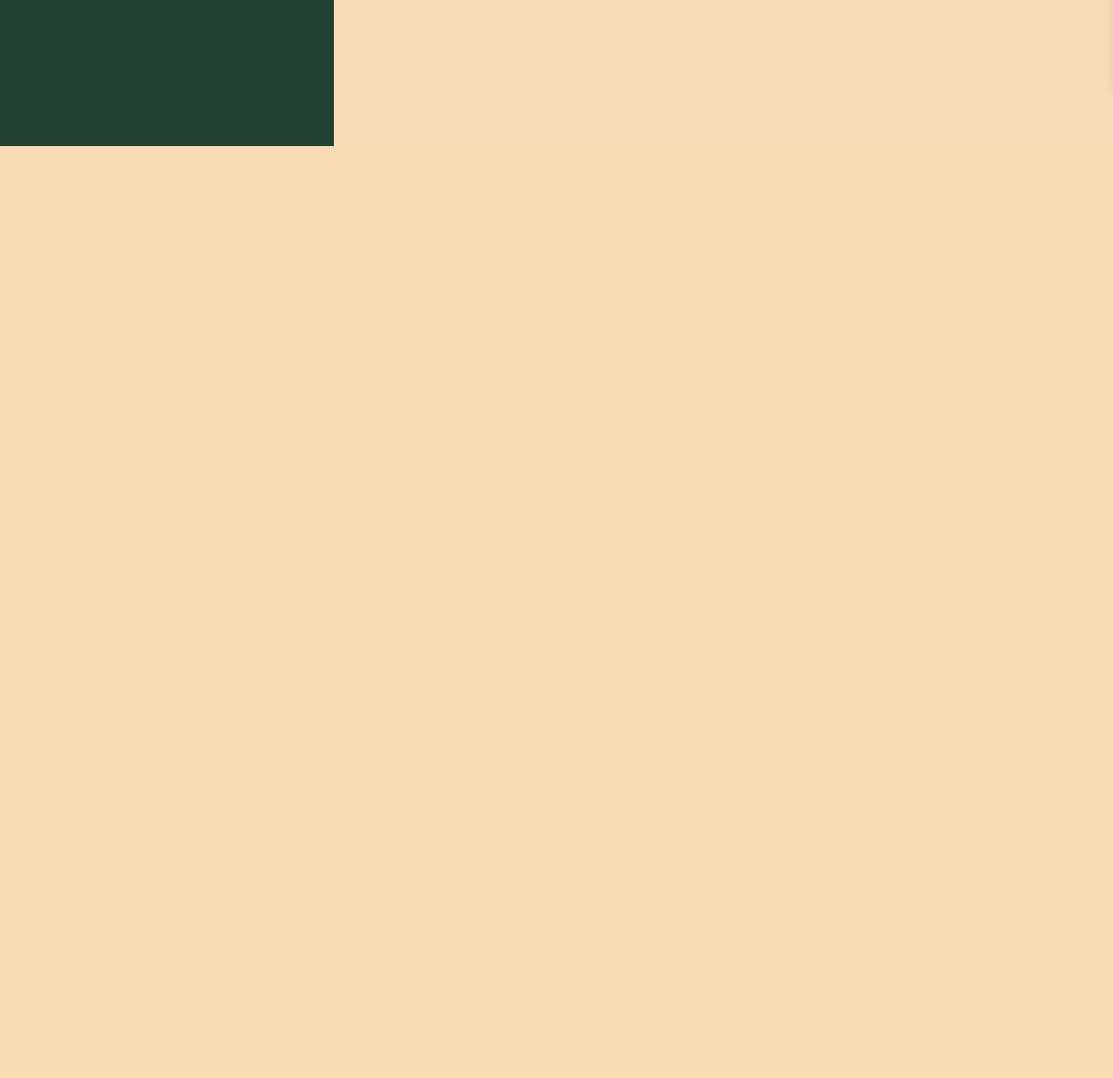
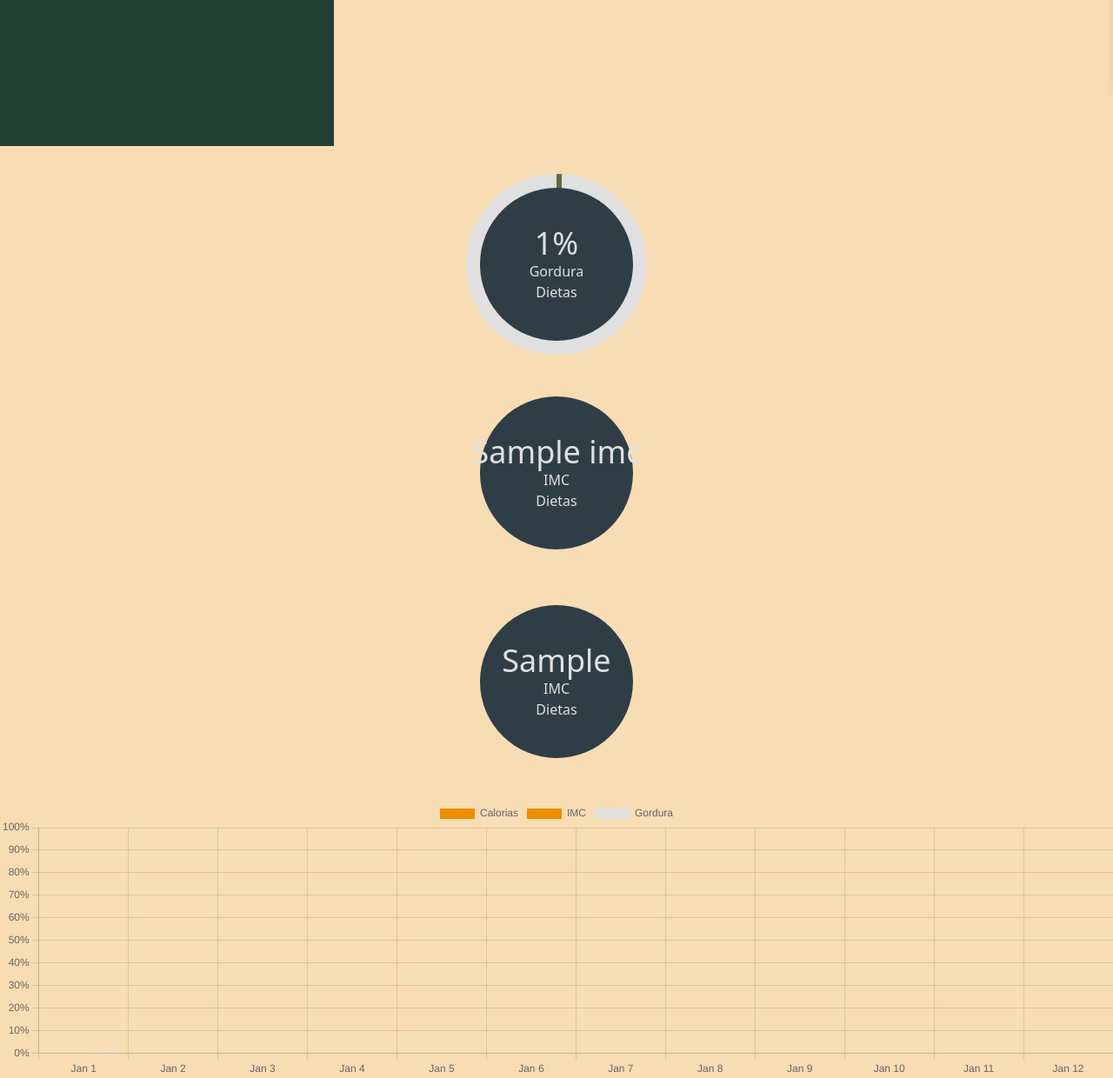
Before and after one commit to amjvidal/Vigorize, a Flask app: template templates/perfil.html in a window 1280 px wide. Shown: the part 702-1942 px from the top of the page at 87% size. Before the commit the page ends 870 px from the top, so only its background shows below. Run offline with Flask 3, Linux system fonts and the light colour scheme; the template is opened without the code that fills it: most values are stand-ins (such as "Sample title", 1, 10 or a date in 2020).

Commit message:
feat: Implementar cálculos de IMC, TMB e percentual de gordura

```diff
--- a/routes/login.py
+++ b/routes/login.py
@@ -1,5 +1,7 @@
+import json
 from flask import Blueprint, render_template, request, redirect,url_for, flash
 from firebaseAuth import loginfb, auth, db, emailDb, firstLogin
+
 
 login_routes = Blueprint('login', __name__)
 
--- a/static/css/main.css
+++ b/static/css/main.css
@@ -562,6 +562,14 @@ video {
   position: fixed;
 }
 
+.absolute {
+  position: absolute;
+}
+
+.relative {
+  position: relative;
+}
+
 .left-0 {
   left: 0px;
 }
@@ -604,12 +612,28 @@ video {
   margin-right: auto;
 }
 
+.mb-2 {
+  margin-bottom: 0.5rem;
+}
+
 .mb-4 {
   margin-bottom: 1rem;
 }
 
+.mb-6 {
+  margin-bottom: 1.5rem;
+}
+
 .ms-2 {
   margin-inline-start: 0.5rem;
+}
+
+.mt-6 {
+  margin-top: 1.5rem;
+}
+
+.mt-8 {
+  margin-top: 2rem;
 }
 
 .block {
@@ -636,6 +660,14 @@ video {
   display: none;
 }
 
+.h-44 {
+  height: 11rem;
+}
+
+.h-52 {
+  height: 13rem;
+}
+
 .h-\[70px\] {
   height: 70px;
 }
@@ -660,6 +692,14 @@ video {
   width: 8rem;
 }
 
+.w-44 {
+  width: 11rem;
+}
+
+.w-52 {
+  width: 13rem;
+}
+
 .w-\[30\%\] {
   width: 30%;
 }
@@ -727,6 +781,14 @@ video {
   margin-bottom: calc(0.5rem * var(--tw-space-y-reverse));
 }
 
+.rounded {
+  border-radius: 0.25rem;
+}
+
+.rounded-full {
+  border-radius: 9999px;
+}
+
 .rounded-lg {
   border-radius: 0.5rem;
 }
@@ -749,9 +811,19 @@ video {
   background-color: rgb(35 64 53 / var(--tw-bg-opacity));
 }
 
+.bg-\[\#2f3e46\] {
+  --tw-bg-opacity: 1;
+  background-color: rgb(47 62 70 / var(--tw-bg-opacity));
+}
+
 .bg-\[\#ED8D00\] {
   --tw-bg-opacity: 1;
   background-color: rgb(237 141 0 / var(--tw-bg-opacity));
+}
+
+.bg-\[\#F3D3A0\] {
+  --tw-bg-opacity: 1;
+  background-color: rgb(243 211 160 / var(--tw-bg-opacity));
 }
 
 .bg-\[\#F8DCB3\] {
@@ -771,22 +851,69 @@ video {
   padding: 1rem;
 }
 
+.px-3 {
+  padding-left: 0.75rem;
+  padding-right: 0.75rem;
+}
+
+.px-6 {
+  padding-left: 1.5rem;
+  padding-right: 1.5rem;
+}
+
+.px-8 {
+  padding-left: 2rem;
+  padding-right: 2rem;
+}
+
+.py-2 {
+  padding-top: 0.5rem;
+  padding-bottom: 0.5rem;
+}
+
 .py-4 {
   padding-top: 1rem;
   padding-bottom: 1rem;
+}
+
+.pb-8 {
+  padding-bottom: 2rem;
+}
+
+.pt-6 {
+  padding-top: 1.5rem;
 }
 
 .pt-\[70px\] {
   padding-top: 70px;
 }
 
+.text-center {
+  text-align: center;
+}
+
 .text-right {
   text-align: right;
+}
+
+.text-2xl {
+  font-size: 1.5rem;
+  line-height: 2rem;
+}
+
+.text-4xl {
+  font-size: 2.25rem;
+  line-height: 2.5rem;
 }
 
 .text-5xl {
   font-size: 3rem;
   line-height: 1;
+}
+
+.text-base {
+  font-size: 1rem;
+  line-height: 1.5rem;
 }
 
 .text-sm {
@@ -807,14 +934,33 @@ video {
   font-weight: 600;
 }
 
+.leading-tight {
+  line-height: 1.25;
+}
+
+.text-\[\#234035\] {
+  --tw-text-opacity: 1;
+  color: rgb(35 64 53 / var(--tw-text-opacity));
+}
+
 .text-\[\#F8DCB3\] {
   --tw-text-opacity: 1;
   color: rgb(248 220 179 / var(--tw-text-opacity));
 }
 
+.text-\[\#e0e0e0\] {
+  --tw-text-opacity: 1;
+  color: rgb(224 224 224 / var(--tw-text-opacity));
+}
+
 .text-black {
   --tw-text-opacity: 1;
   color: rgb(0 0 0 / var(--tw-text-opacity));
+}
+
+.text-gray-700 {
+  --tw-text-opacity: 1;
+  color: rgb(55 65 81 / var(--tw-text-opacity));
 }
 
 .text-white {
--- a/templates/perfil.html
+++ b/templates/perfil.html
@@ -2,7 +2,7 @@
 <html>
 <head>
     <meta charset="utf-8">
-    <link rel="stylesheet" href="/static/css/main.css ">
+    <link rel="stylesheet" href="/static/css/main.css">
     <title>Vigorize</title>
     <style>
         /* Estilo adicional para a transição da aba */
@@ -14,6 +14,7 @@
             transform: translateX(0);
         }
     </style>
+    <script src="https://cdn.jsdelivr.net/npm/chart.js"></script>
     <script>
         function showFlashMessages(messages) {
             messages.forEach(message => {
@@ -21,76 +22,152 @@
             });
         }
     </script>
-
-
 </head>
 <body class="bg-[#F8DCB3] min-h-screen">
-    <header class=" h-[70px] bg-[#234035] w-full mx-auto fixed top-0 left-0 right-0 z-10">
+    <header class="h-[70px] bg-[#234035] w-full mx-auto fixed top-0 left-0 right-0 z-10">
         <nav class="flex justify-between items-center space-x-6 py-4">
-            <img src="{{ url_for('static', filename='VIGORIZE_bege.svg') }}" alt="Logo VIGORIZE" class=" w-12">
+            <img src="{{ url_for('static', filename='VIGORIZE_bege.svg') }}" alt="Logo VIGORIZE" class="w-12">
             <a class="text-white underline" href="/perfil">Usuário</a>
             <a class="text-white underline" href="/perfil">Tabela Nutricional</a>
-            <img src="{{ url_for('static', filename='VIGORIZE_bege.svg') }}" alt="Logo VIGORIZE" class=" w-12">
+            <img src="{{ url_for('static', filename='VIGORIZE_bege.svg') }}" alt="Logo VIGORIZE" class="w-12">
             <a class="text-white underline" href="/cadastro">Planejar Refeições</a>
             <a class="text-white underline" href="/treinos">Calcular IMC</a>
             <button id="config-button" class="p-2 bg-[#ED8D00] text-white rounded-lg">Config</button>
         </nav>
     </header>
-    <!-- Aba de configuação que desliza -->
+
     <aside id="config-panel" class="slide-in fixed top-0 right-0 h-full w-[440px] bg-[#234035] text-white shadow-lg z-20">
         <div class="p-4">
             <h2 class="text-xl font-bold mb-4">Configurações</h2>
-            <!-- Conteúdo da aba de configuração aqui -->
             <form action="{{ url_for('perfil.pagina_perfil')}}" method="POST">
                 <input type="hidden" name="action" value="recover_password">
                 <button class="p-2 bg-[#ED8D00] text-white rounded-lg">Recuperar Senha</button>
             </form>
-            <form action="{{ url_for('login.pagina_login')}}" method="POST" >
+            <form action="{{ url_for('login.pagina_login')}}" method="POST">
                 <input type="hidden" name="action" value="logout">
                 <button class="p-2 bg-[#b01002d7] text-white rounded-lg">Logout</button>
             </form>
             <button id="close-button" class="p-2 bg-[#b01002d7] text-white rounded-lg">Fechar</button>
         </div>
     </aside>
+
     <main class="pt-[70px]">
-
-        <div class=" bg-[#234035] space-y-2 h-screen w-[30%] ">
-            <div class="">
+        <div class="bg-[#234035] space-y-2 h-screen w-[30%]">
+            <div>
                 <h3 class="text-white">Dados Pessoais</h3>
             </div>
-            <form id="form_update_profile"action="{{ url_for('perfil.pagina_perfil')}}" method="POST" >
+            <form id="form_update_profile" action="{{ url_for('perfil.pagina_perfil')}}" method="POST">
                 <input type="hidden" name="action" value="update_profile">
                 <div class="grid grid-cols-2 gap-y-10 gap-x-10">
                     {% for input in inputs %}
                         <div class="bg-[#F8DCB3] flex items-center space-x-4 m-4">
                             <label class="text-black font-semibold min-w-20 float-start ms-2" for="{{ input.name }}">{{ input.label }}</label>
                             <input class="bg-[#F8DCB3] mx-4 py-4 outline-none border-0 placeholder:text-right text-right placeholder:text-black font-semibold form-control max-w-[60px] float-end"
-                            type="{{ input.type }}"
-                            id = "{{ input.id }}"
-                            name="{{ input.name }}"
-                            max="{{ input.max }}"
-                            min="{{ input.min }}"
-                            value="{{ input.value}}">
+                                type="{{ input.type }}"
+                                id="{{ input.id }}"
+                                name="{{ input.name }}"
+                                max="{{ input.max }}"
+                                min="{{ input.min }}"
+                                value="{{ input.value }}">
                         </div>
                     {% endfor %}
                     <button class="p-2 bg-[#ED8D00] text-white rounded-lg">Salvar</button>
                 </div>
             </form>
+        </div>
+        <div class="flex justify-center mt-8">
+            <div class="relative w-52 h-52 rounded-full flex items-center justify-center"
+                 style="background-image: conic-gradient(#606c38 {{ percent_gordura }}%, #e0e0e0 {{ percent_gordura }}%)">
+                <div class="absolute w-44 h-44 bg-[#2f3e46] rounded-full"></div>
+                <div class="relative text-[#e0e0e0] text-4xl text-center">
+                    {{ percent_gordura }}%
+                    <div class="text-base">Gordura<br>Dietas</div>
+                </div>
+            </div>
+        </div>
+        <div class="flex justify-center mt-8">
+            <div class="relative w-52 h-52 rounded-full flex items-center justify-center"
+                 style="background-image: conic-gradient(#606c38 {{ imc }}%, #e0e0e0 {{ imc }}%)">
+                <div class="absolute w-44 h-44 bg-[#2f3e46] rounded-full"></div>
+                <div class="relative text-[#e0e0e0] text-4xl text-center">
+                    {{ imc }}
+                    <div class="text-base">IMC<br>Dietas</div>
+                </div>
+            </div>
+        </div>
+        <div class="flex justify-center mt-8">
+            <div class="relative w-52 h-52 rounded-full flex items-center justify-center"
+                 style="background-image: conic-gradient(#606c38 {{ cal_value }}%, #e0e0e0 {{ cal_value }}%)">
+                <div class="absolute w-44 h-44 bg-[#2f3e46] rounded-full"></div>
+                <div class="relative text-[#e0e0e0] text-4xl text-center">
+                    {{ cal_value }}
+                    <div class="text-base">IMC<br>Dietas</div>
+                </div>
+            </div>
+        </div>
 
+
+
+
+        <!-- Adiciona o gráfico -->
+        <div class="flex justify-center mt-8">
+            <canvas id="activityGrowthChart" width="400" height="100"></canvas>
         </div>
     </main>
 
     {% with messages = get_flashed_messages(with_categories=True) %}
         {% if messages %}
             <script>
-                // Transforma mensagens de flash em um array para o JavaScript
                 const messages = {{ messages | tojson }};
-                showFlashMessages(messages.map(msg => msg[1]));  // msg[1] é a mensagem, msg[0] é a categoria
+                showFlashMessages(messages.map(msg => msg[1]));
             </script>
         {% endif %}
     {% endwith %}
 
     <script>
+        // Configuração do gráfico usando Chart.js
+        const ctx = document.getElementById('activityGrowthChart').getContext('2d');
+        const activityGrowthChart = new Chart(ctx, {
+            type: 'bar',
+            data: {
+                labels: ['Jan 1', 'Jan 2', 'Jan 3', 'Jan 4', 'Jan 5', 'Jan 6', 'Jan 7', 'Jan 8', 'Jan 9', 'Jan 10', 'Jan 11', 'Jan 12'],
+                datasets: [
+                    {
+                        label: 'Calorias',
+                        data: ["{{ calorias }}"],
+
+                        backgroundColor: '#ED8D00'
+                    },
+                    {
+                        label: 'IMC',
+                        data: ["{{ imc }}"],
+
+                        backgroundColor: '#ED8D00'
+                    },
+                    {
+                        label: 'Gordura',
+                        data: ["{{ percent_gordura }}"],
+
+
+                        backgroundColor: '#e0e0e0'
+                    }
+                ]
+            },
+            options: {
+                scales: {
+                    y: {
+                        beginAtZero: true,
+                        max: 100,
+                        ticks: {
+                            callback: function(value) {
+                                return value + "%";
+                            }
+                        }
+                    }
+                }
+            }
+        });
+
         // JavaScript para controlar a visibilidade da aba
         document.getElementById('config-button').addEventListener('click', function() {
             document.getElementById('config-panel').classList.toggle('active');
@@ -100,7 +177,5 @@
             document.getElementById('config-panel').classList.remove('active');
         });
     </script>
-
 </body>
-
 </html>
```
Also changed, not shown: other parts of static/css/main.css (+44 -0 lines), calculadora.py (+42 -9 lines), routes/perfil.py (+27 -21 lines).
